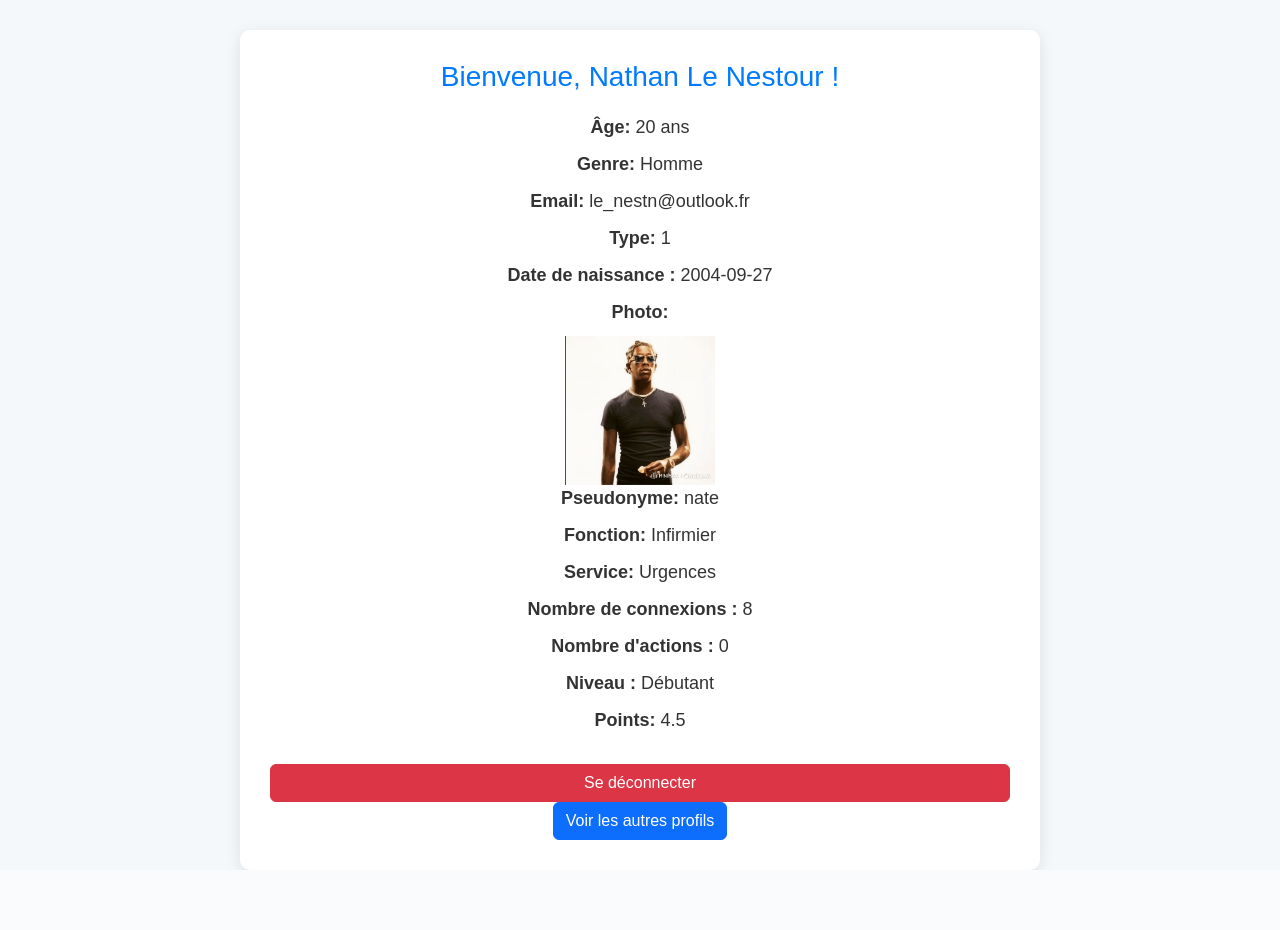
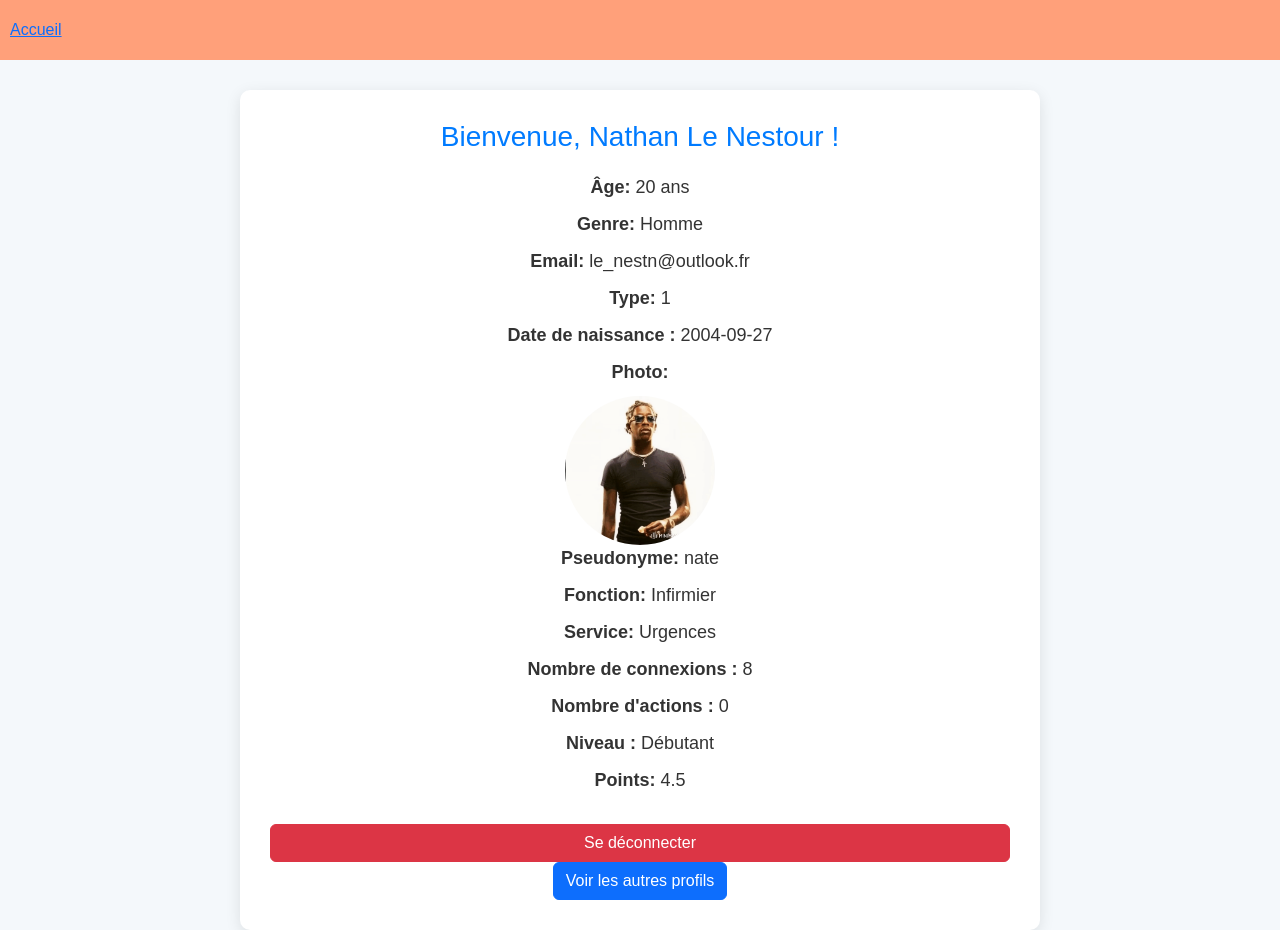
Before and after one commit to Abde2lah/Projet-web, a Flask app: a page that uses templates/profil.html in a window 1280 px wide. Before the commit the page ends 870 px from the top, so only its background shows below. Run offline with Flask 3, Linux system fonts and the light colour scheme; data comes from the database, SQL or seed files in the repository; both versions use the stored data as it was after the commit.

Commit message:
started objects pages

```diff
--- a/app.py
+++ b/app.py
@@ -181,7 +181,7 @@ def modifier_profil():
             photo = request.files.get('photo')
             if photo and allowed_file(photo.filename):
                 filename = secure_filename(f"{pseudonyme}_{photo.filename}")
-                photo_filename = f"static/images/{filename}"
+                photo_filename = f"{filename}"
 
         # Hash du mot de passe si modifié
         hashed_password = bcrypt.hashpw(nouveau_mdp.encode('utf-8'), bcrypt.gensalt()) if nouveau_mdp else None
--- a/models.py
+++ b/models.py
@@ -25,7 +25,7 @@ def insert_user(nom, prenom, age, genre, email, dateNaissance, type_user, passwo
             if allowed_file(photo.filename):
                 filename = secure_filename(photo.filename)  # Sécurise le nom du fichier
                 photo.save(os.path.join(UPLOAD_FOLDER, filename))  # Sauvegarde l'image dans le dossier
-                photo = "images/" + filename  # Chemin relatif pour la base de données
+                photo = "/static/images/" + filename  # Chemin absolu pour la base de données
             else:
                 # Si l'extension n'est pas autorisée, utiliser l'image par défaut
                 photo = "images/default.png"
@@ -286,7 +286,7 @@ def update_user_info(pseudonyme, nom, prenom, age, genre, email, date_naissance,
             photo.save(photo_path)  # Sauvegarder le fichier
 
             # Mettre à jour la base de données avec le chemin de la photo
-            photo_to_save = 'images/' + filename
+            photo_to_save = '/static/images/' + filename
         else:
             # Si aucune photo n'est envoyée ou si l'extension est incorrecte
             photo_to_save = None
--- a/static/dist/css/profil.css
+++ b/static/dist/css/profil.css
@@ -28,3 +28,11 @@ p {
     margin-top: 20px;
     width: 100%;
 }
+
+.navbar{
+    background-color:lightsalmon;
+}
+
+.navbar > *{
+    padding: 10px;
+}
--- a/templates/profil.html
+++ b/templates/profil.html
@@ -10,6 +10,10 @@
 </head>
 <body>
 
+    <div class="navbar">
+        <a href="{{ url_for('accueil')}}">Accueil</a>
+    </div>
+
     <div class="container text-center">
         <h2>Bienvenue, {{ user[1] }} {{ user[0] }} !</h2>
         <p><strong>Âge:</strong> {{ user[2] }} ans</p>
@@ -20,8 +24,10 @@
 
         <!-- Affichage de l'image de profil -->
         <p><strong>Photo:</strong></p>
-        <img src="{{ url_for('static', filename='images/' + user[8]) }}"
-        alt="Photo de profil" class="img-fluid" style="max-width: 150px;">
+        <!--  <img src="{{ url_for('static', filename='images/' + user[8]) }}"
+        alt="Photo de profil" class="img-fluid" style="max-width: 150px;">   -->
+        <img src="{{ user[8] }}" alt="" class="img-fluid" style="max-width: 150px; border-radius: 50%; border: 8px; border-color: black;"/>
+
 
         <p><strong>Pseudonyme:</strong> {{ user[12] }}</p>
         <p><strong>Fonction:</strong> {{ user[9] }}</p>
--- a/templates/utilisateurs.html
+++ b/templates/utilisateurs.html
@@ -7,6 +7,9 @@
     <link rel="stylesheet" href="https://cdn.jsdelivr.net/npm/bootstrap@5.3.0/dist/css/bootstrap.min.css">
 </head>
 <body>
+    <div class="navbar">
+        <a href="{{ url_for('accueil')}}">Accueil</a>
+    </div>
     <div class="container mt-5">
         <h2 class="text-center">Liste des utilisateurs</h2>
         <table class="table table-bordered table-striped">
```
Also changed, not shown: templates/objet.html (added, +16 -0 lines), donnees.db, static/images/Brad_Pitt-69858.jpg (added).
